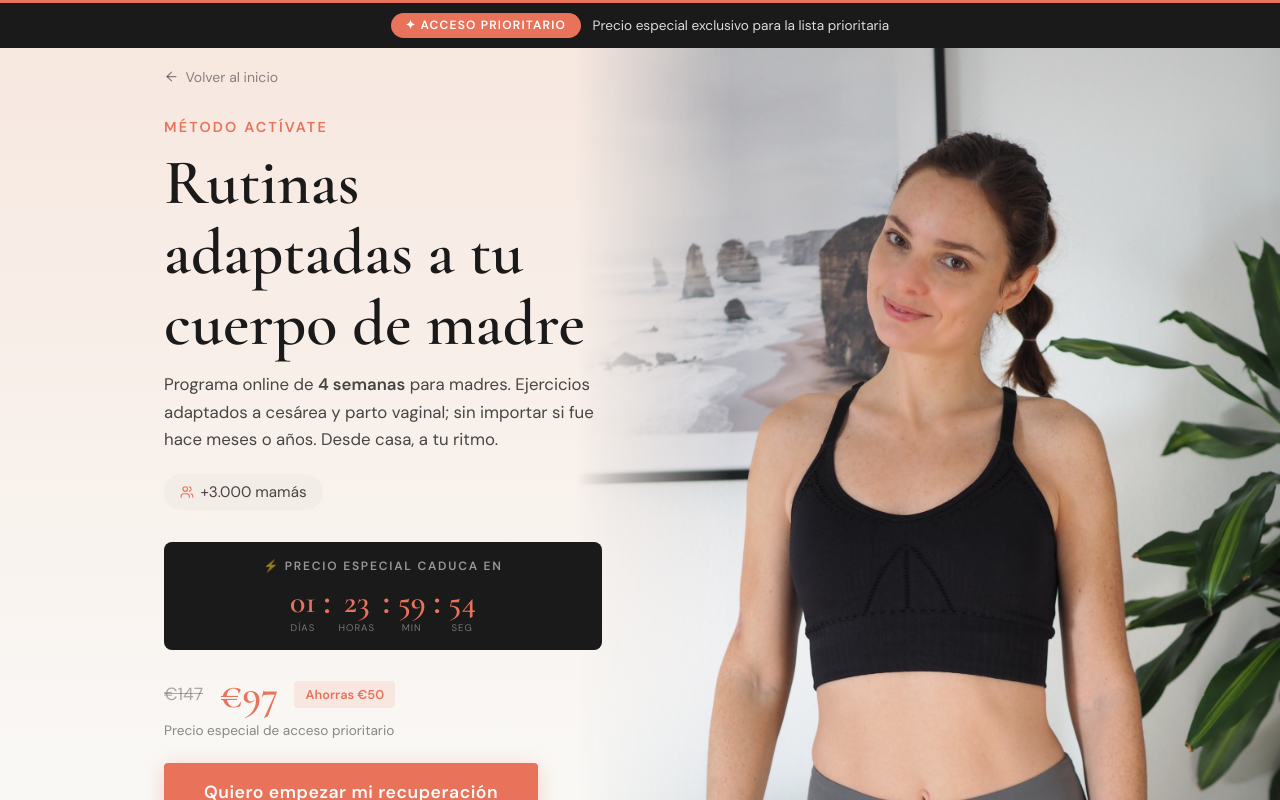
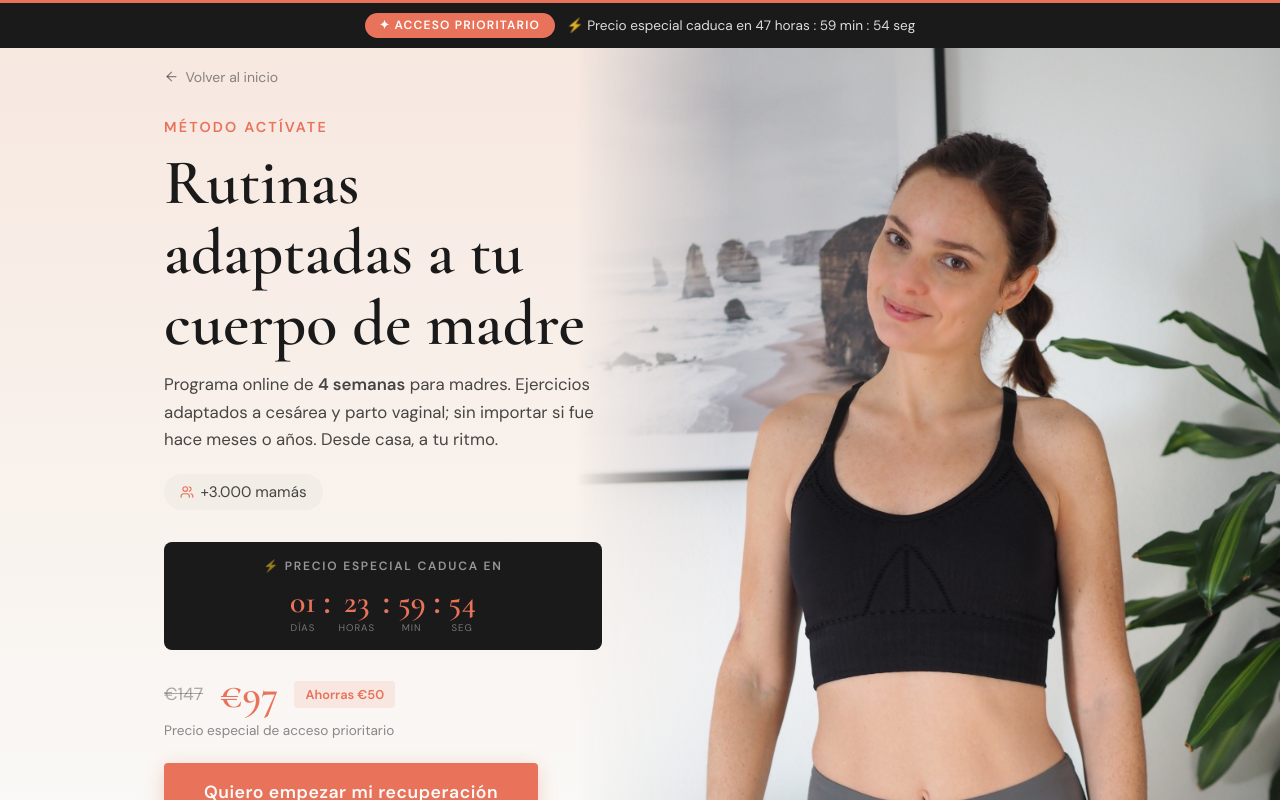
Before and after one commit to susanaaresla-lab/esencial-susana, a React (Create React App) app: page /acceso-prioritario in a window 1280 px wide. Shown: the top 800 px of the page. Built offline with nearby package versions, Linux system fonts and the light colour scheme.

Commit message:
Quitar días del countdown de la barra top, solo horas:min:seg

```diff
--- a/src/pages/ActivateListaEsperaPage.js
+++ b/src/pages/ActivateListaEsperaPage.js
@@ -53,6 +53,32 @@ function getVisitorDeadline() {
     // Si localStorage no está disponible, usar cuenta atrás fija de sesión
     return Date.now() + COUNTDOWN_HOURS * 3600000;
   }
+}
+
+function CountdownBar() {
+  const [deadline] = useState(getVisitorDeadline);
+  const calcTimeLeft = () => {
+    const diff = deadline - Date.now();
+    if (diff <= 0) return null;
+    return {
+      h: Math.floor(diff / 3600000),
+      m: Math.floor((diff % 3600000) / 60000),
+      s: Math.floor((diff % 60000) / 1000)
+    };
+  };
+  const [timeLeft, setTimeLeft] = useState(calcTimeLeft);
+  useEffect(() => {
+    const timer = setInterval(() => setTimeLeft(calcTimeLeft()), 1000);
+    return () => clearInterval(timer);
+    // eslint-disable-next-line react-hooks/exhaustive-deps
+  }, [deadline]);
+  if (!timeLeft) return null;
+  const pad = (n) => String(n).padStart(2, '0');
+  return (
+    <span style={{ fontSize: '0.85rem', color: 'rgba(255,255,255,0.85)' }}>
+      ⚡ Precio especial caduca en {pad(timeLeft.h)} horas : {pad(timeLeft.m)} min : {pad(timeLeft.s)} seg
+    </span>
+  );
 }
 
 function Countdown() {
@@ -138,7 +164,7 @@ export default function ActivateListaEsperaPage() {
         <span style={{ display: 'inline-flex', alignItems: 'center', gap: '0.5rem', background: 'var(--coral)', color: 'white', fontWeight: 700, fontSize: '0.75rem', letterSpacing: '0.1em', textTransform: 'uppercase', padding: '0.3rem 0.9rem', borderRadius: 999, marginRight: '0.75rem' }}>
           ✦ Acceso prioritario
         </span>
-        <span style={{ fontSize: '0.85rem', color: 'rgba(255,255,255,0.85)' }}>Precio especial exclusivo para la lista prioritaria</span>
+        <CountdownBar />
       </div>
 
       {/* ── HERO ── */}
```
